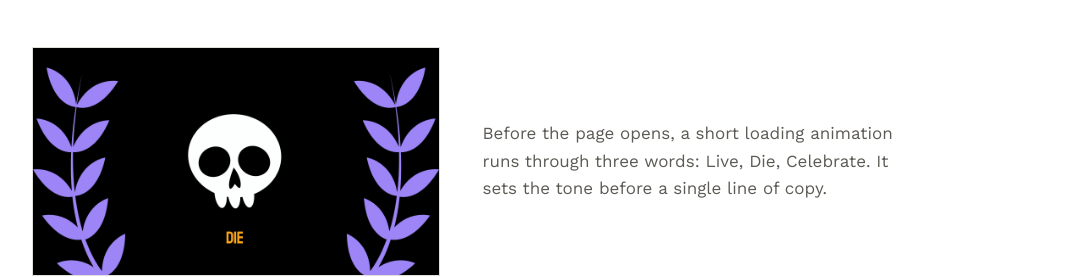
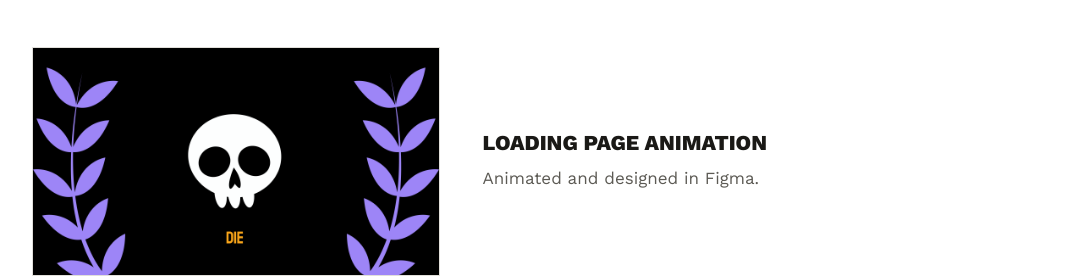
Before and after one commit to AxelGarland/AxelGarland, a Next.js app: page /work/afterlife in a window 1280 px wide. Shown: the part 1340-1617 px from the top of the page, without its empty margins (98-1181 px from the left). Built offline with nearby package versions, Linux system fonts and the light colour scheme.

Commit message:
AfterLife: loading animation caption - Loading page animation, animated and designed in Figma

```diff
--- a/app/work/afterlife/page.tsx
+++ b/app/work/afterlife/page.tsx
@@ -138,10 +138,12 @@ export default function AfterLifePage() {
               <div className="w-full max-w-[24rem] shrink-0">
                 <LoadingLoop frames={OPENERS} />
               </div>
-              <p className="max-w-[40ch] text-base leading-relaxed text-ink-muted">
-                Before the page opens, a short loading animation runs through three words: Live,
-                Die, Celebrate. It sets the tone before a single line of copy.
-              </p>
+              <div className="max-w-[40ch]">
+                <p className="mb-2 font-display text-xl font-semibold leading-tight text-ink">
+                  Loading page animation
+                </p>
+                <p className="text-base leading-relaxed text-ink-muted">Animated and designed in Figma.</p>
+              </div>
             </div>
             <div
               tabIndex={0}
```
